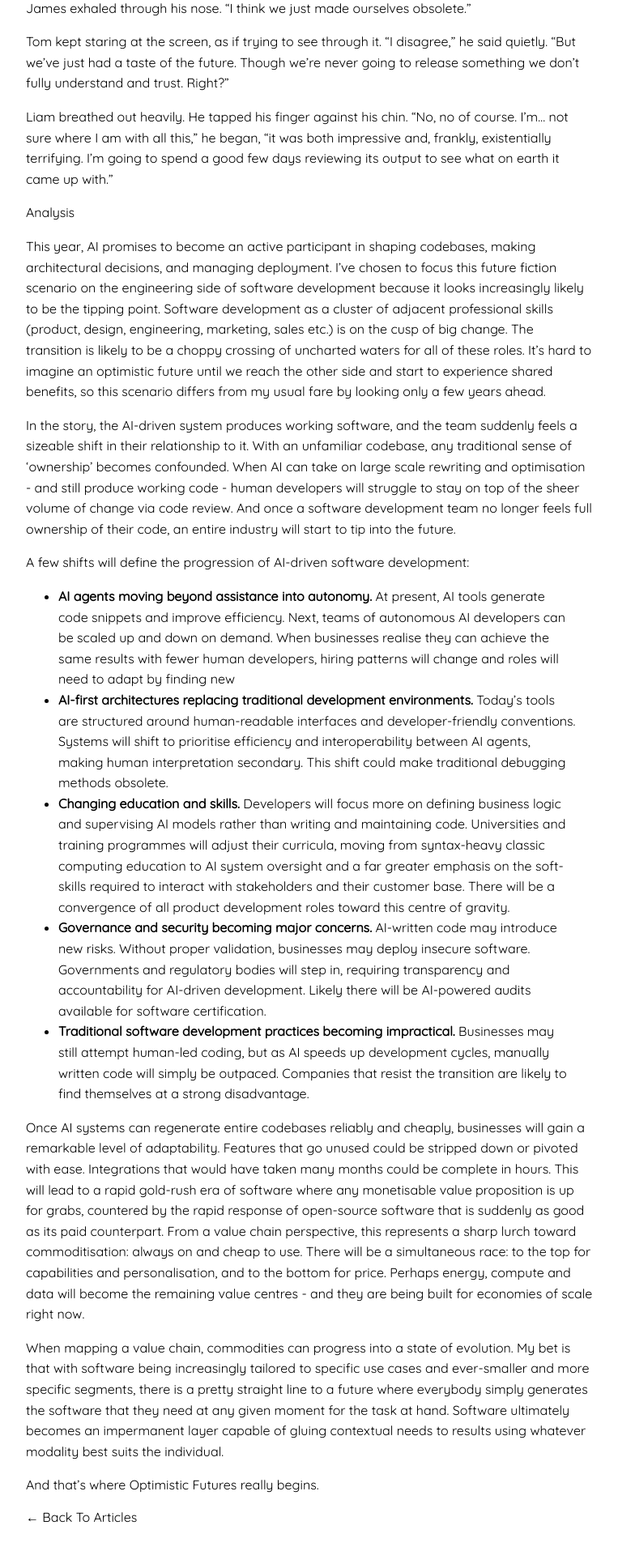
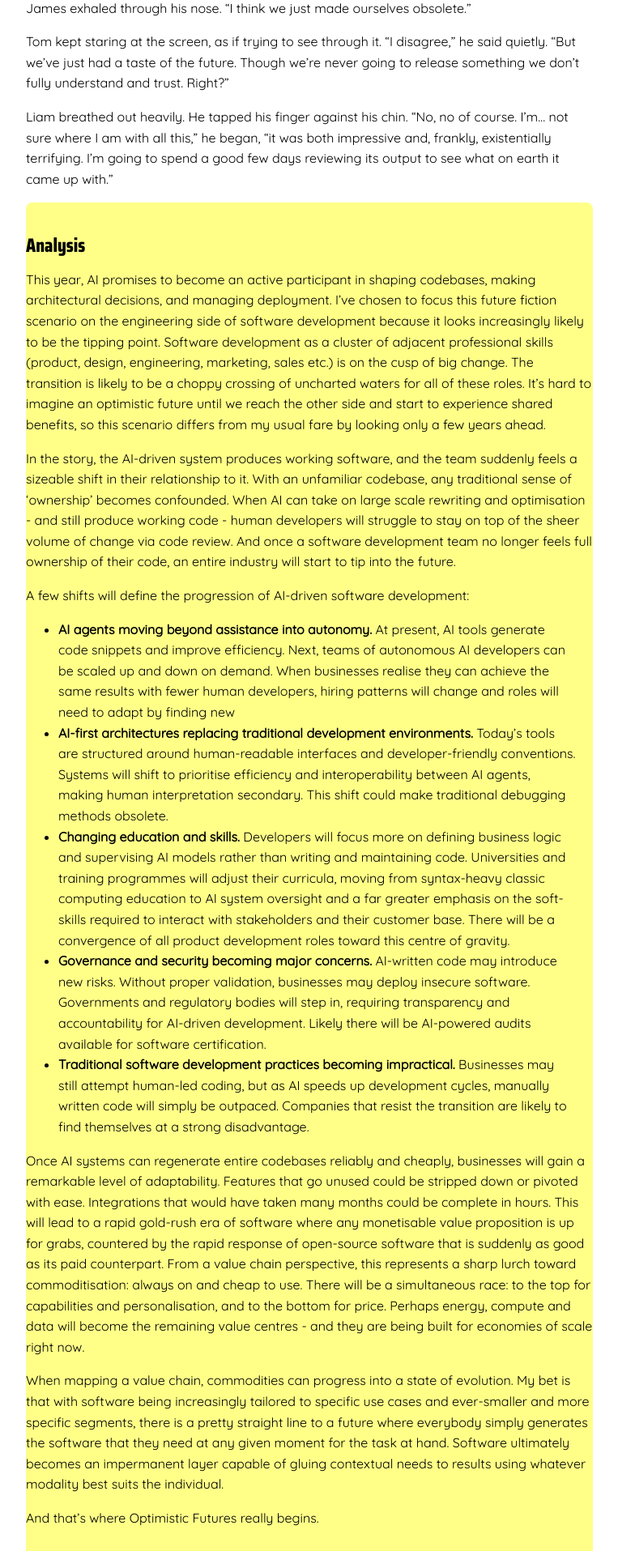
Before and after one commit to jessespeak/jessespeak.github.io, a Jekyll site: the page built from _futures/the-enigmatic-machine.md, in a window 1280 px wide. Shown: the part 2895-4810 px from the top of the page at 81% size, without its empty margins (258-1021 px from the left). Built offline with Jekyll 4.4.1, drawn with Linux system fonts in a browser that asks for light colours.

```diff
--- a/_futures/the-enigmatic-machine.md
+++ b/_futures/the-enigmatic-machine.md
@@ -94,7 +94,7 @@ Tom kept staring at the screen, as if trying to see through it. “I disagree,
 
 Liam breathed out heavily. He tapped his finger against his chin. “No, no of course. I’m... not sure where I am with all this,” he began, “it was both impressive and, frankly, existentially terrifying. I’m going to spend a good few days reviewing its output to see what on earth it came up with.”
 
-Analysis
+## Analysis
 
 This year, AI promises to become an active participant in shaping codebases, making architectural decisions, and managing deployment. I’ve chosen to focus this future fiction scenario on the engineering side of software development because it looks increasingly likely to be the tipping point. Software development as a cluster of adjacent professional skills (product, design, engineering, marketing, sales etc.) is on the cusp of big change. The transition is likely to be a choppy crossing of uncharted waters for all of these roles. It’s hard to imagine an optimistic future until we reach the other side and start to experience shared benefits, so this scenario differs from my usual fare by looking only a few years ahead.
 
```
